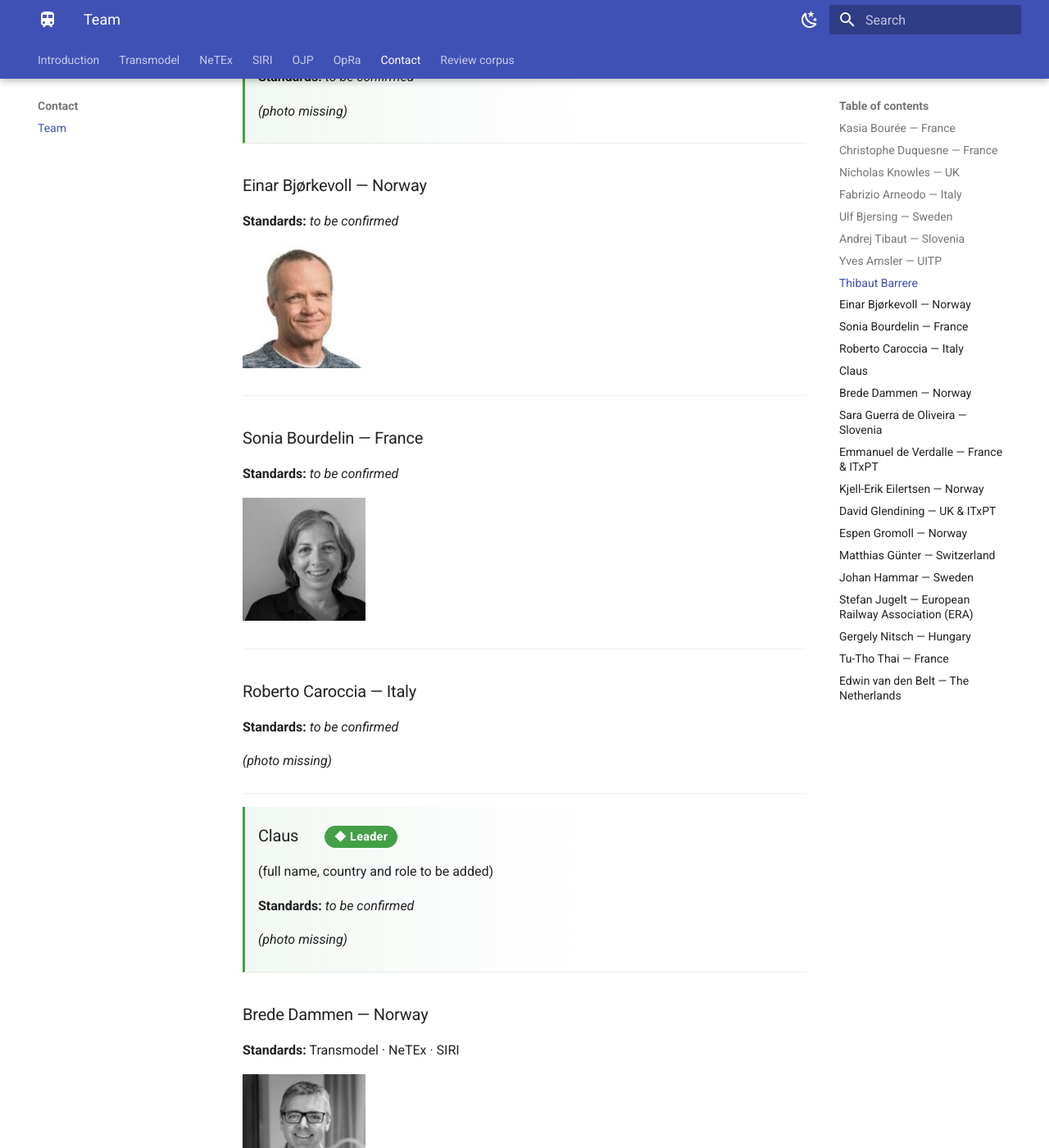
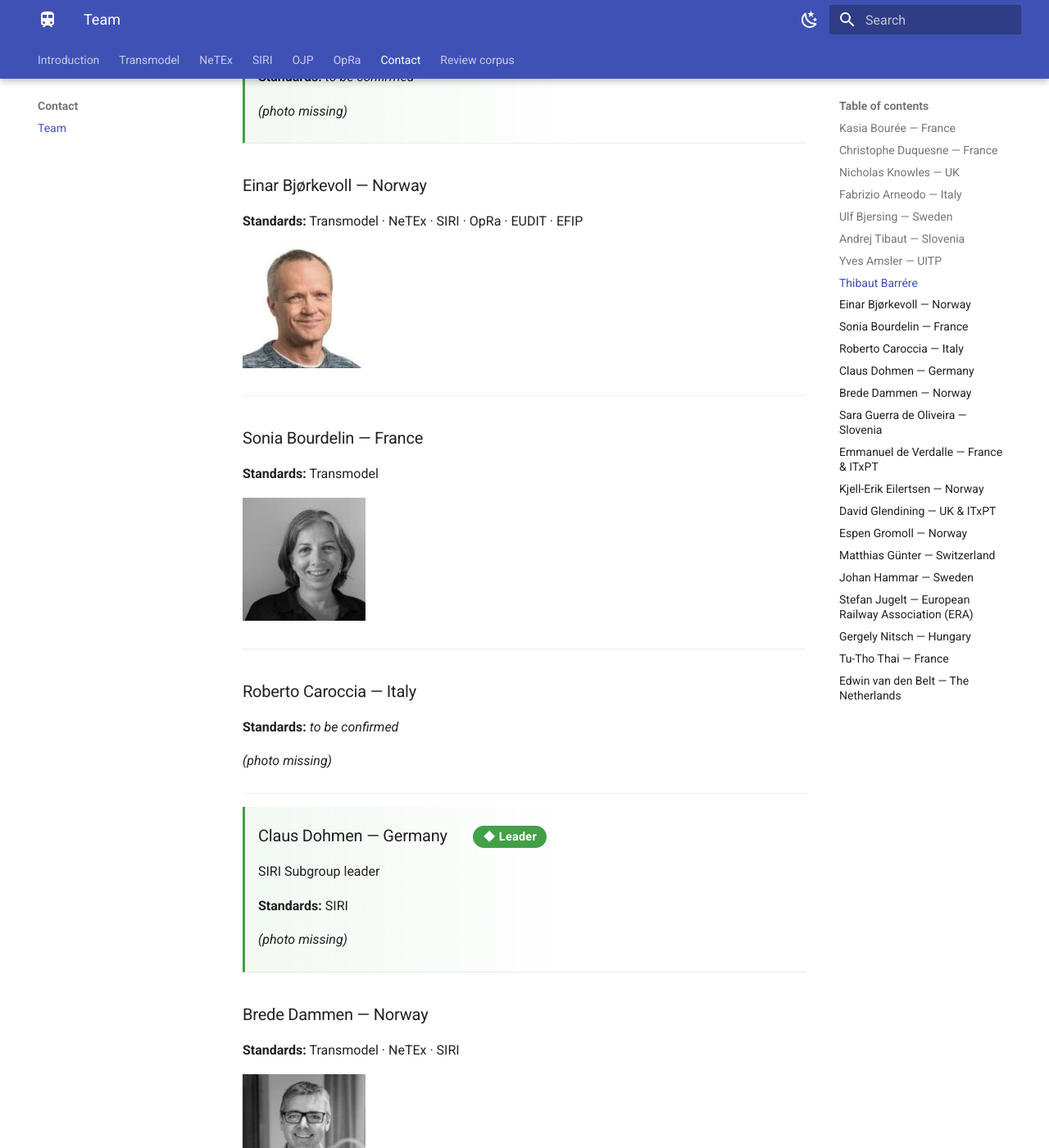
Before and after one commit to BredeD/transmodel-site, an MkDocs documentation site: the page built from docs/contact/team.md, in a window 1280 px wide and 1400 px high, scrolled down 3302 px. Shown: the whole window at 82% size. Built offline with MkDocs 1.6.1 and Material for MkDocs 9.7.7, drawn with Linux system fonts in a browser that asks for light colours; some of the changed text lies outside the part shown.

Commit message:
chore(team): regenerate team.md from _team.yml

```diff
--- a/docs/contact/team.md
+++ b/docs/contact/team.md
@@ -98,7 +98,7 @@ Data Modeller.
 </div>
 
 <div class="team-member leader" data-standards="" markdown>
-### Thibaut Barrere
+### Thibaut Barrére
 
 (details to be added)
 
@@ -107,18 +107,18 @@ Data Modeller.
 *(photo missing)*
 </div>
 
-<div class="team-member" data-standards="" markdown>
+<div class="team-member" data-standards="transmodel,netex,siri,opra,eudit,efip" markdown>
 ### Einar Bjørkevoll — Norway
 
-**Standards:** *to be confirmed*
+**Standards:** Transmodel · NeTEx · SIRI · OpRa · EUDIT · EFIP
 
 ![Einar Bjørkevoll](../assets/images/transmodel-cen/EinarBjorkevoll-150x150.jpeg){ width="150" }
 </div>
 
-<div class="team-member" data-standards="" markdown>
+<div class="team-member" data-standards="transmodel" markdown>
 ### Sonia Bourdelin — France
 
-**Standards:** *to be confirmed*
+**Standards:** Transmodel
 
 ![Sonia Bourdelin](../assets/images/transmodel-cen/portrait-large-NoirBlanc-2023-150x150.jpg){ width="150" }
 </div>
@@ -131,12 +131,12 @@ Data Modeller.
 *(photo missing)*
 </div>
 
-<div class="team-member leader" data-standards="" markdown>
-### Claus
+<div class="team-member leader" data-standards="siri" markdown>
+### Claus Dohmen — Germany
 
-(full name, country and role to be added)
+SIRI Subgroup leader
 
-**Standards:** *to be confirmed*
+**Standards:** SIRI
 
 *(photo missing)*
 </div>
@@ -160,7 +160,7 @@ Data Modeller.
 <div class="team-member leader" data-standards="" markdown>
 ### Emmanuel de Verdalle — France & ITxPT
 
-WG3 leader.
+WG3 and Transmodel Subgroup leader.
 
 **Standards:** *to be confirmed*
 
@@ -191,10 +191,10 @@ WG3 leader.
 *(photo missing)*
 </div>
 
-<div class="team-member" data-standards="" markdown>
+<div class="team-member" data-standards="transmodel,netex,siri,ojp" markdown>
 ### Matthias Günter — Switzerland
 
-**Standards:** *to be confirmed*
+**Standards:** Transmodel · NeTEx · SIRI · OJP
 
 *(photo missing)*
 </div>
```
